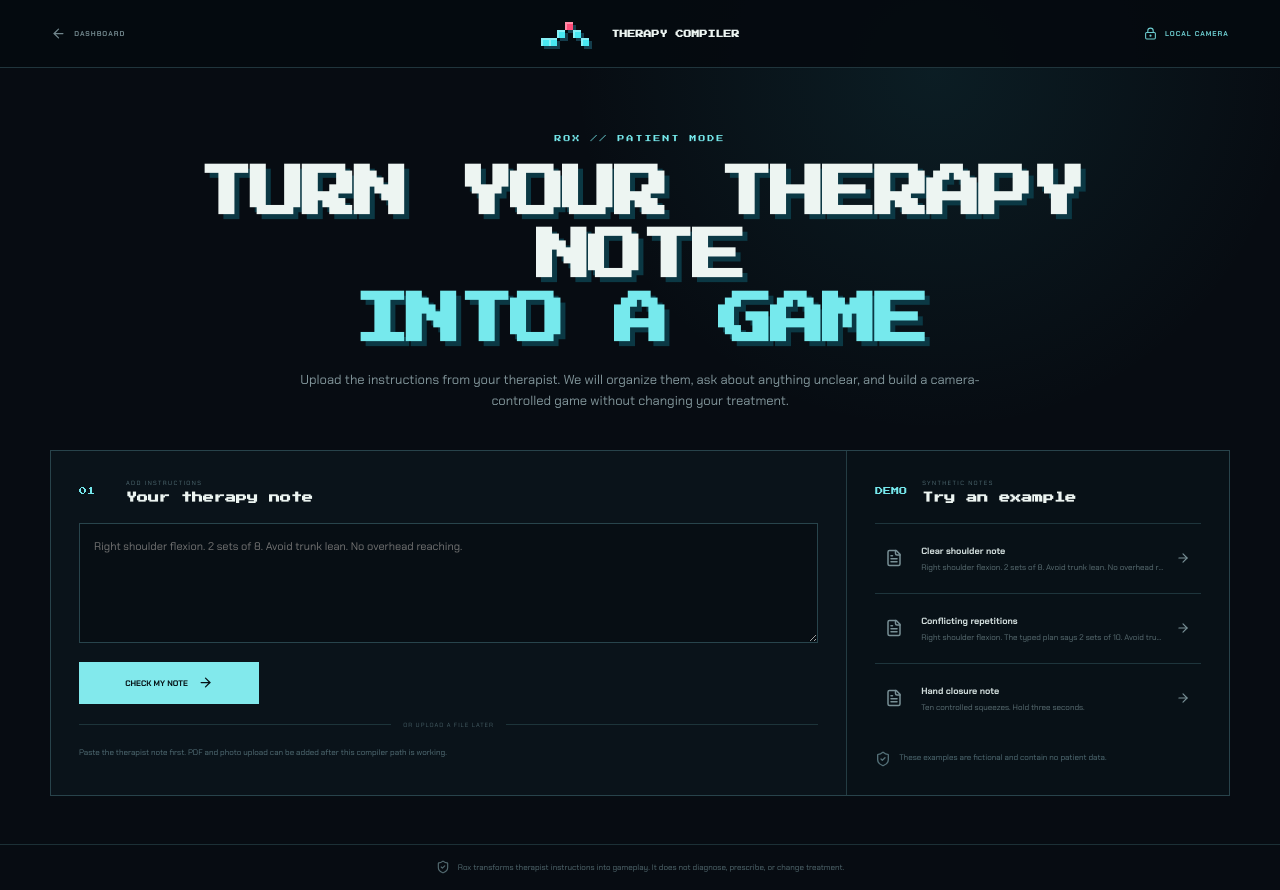
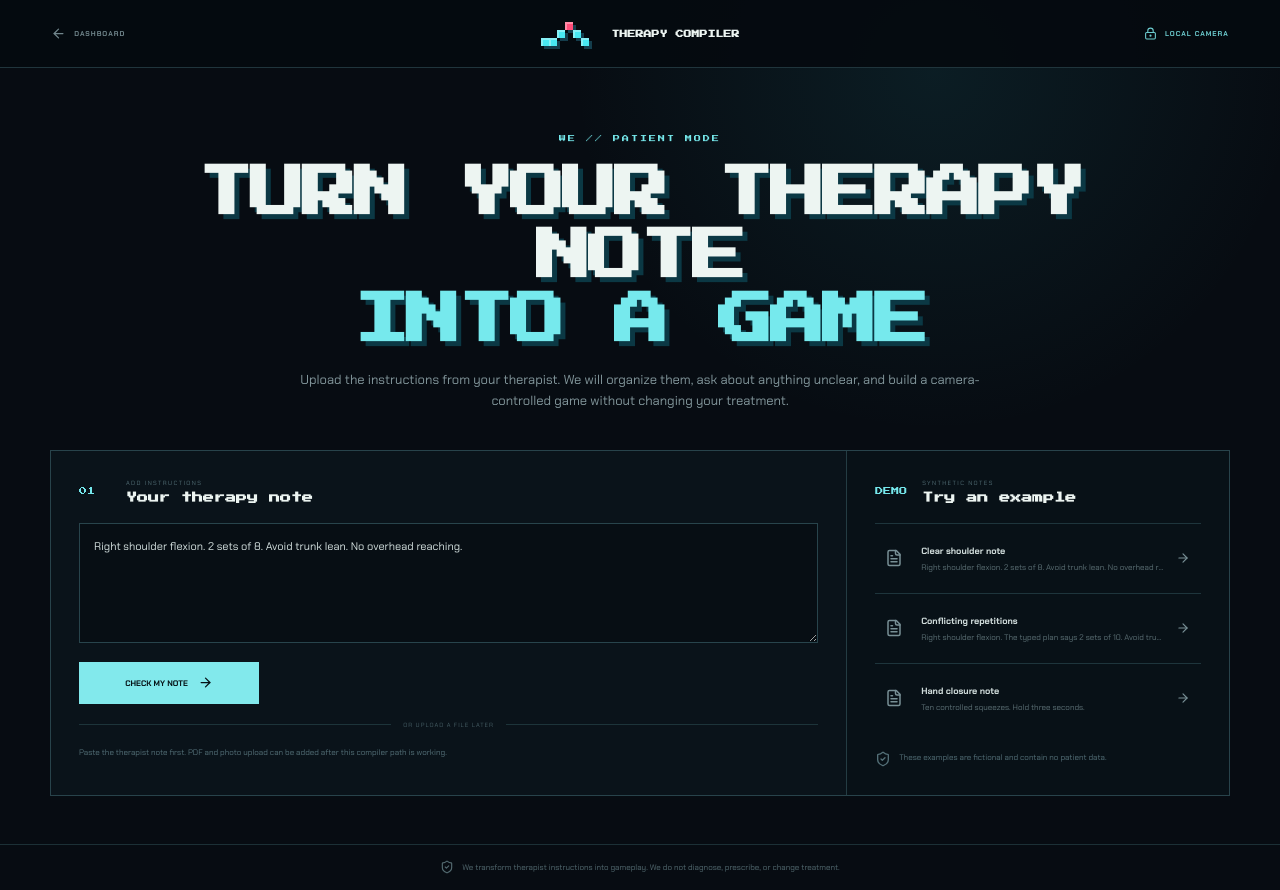
Before and after one commit to apun16/physio, a Next.js app in the folder games/frontend/: page /therapy in a window 1280 px wide. Built offline with nearby package versions, Linux system fonts and the light colour scheme.

Commit message:
Prefill the demo note so Check My Note actually compiles.

```diff
--- a/games/frontend/app/therapy/therapy-compiler.tsx
+++ b/games/frontend/app/therapy/therapy-compiler.tsx
@@ -43,8 +43,8 @@ function displayValue(value: unknown, key: keyof ExercisePlan) {
 
 export default function TherapyCompiler() {
   const router = useRouter();
-  const [text, setText] = useState("");
-  const [source, setSource] = useState({ fileName: "pasted-note.txt", mimeType: "text/plain", note: "Pasted by patient" });
+  const [text, setText] = useState(therapyNoteFixtures[0]?.text ?? "");
+  const [source, setSource] = useState(therapyNoteFixtures[0]?.metadata ?? { fileName: "pasted-note.txt", mimeType: "text/plain", note: "Pasted by patient" });
   const [stage, setStage] = useState<"intake" | "working" | "review">("intake");
   const [progress, setProgress] = useState({ stage: "", progress: 0 });
   const [result, setResult] = useState<Result | null>(null);
@@ -106,8 +106,12 @@ export default function TherapyCompiler() {
 
   function launchGame() {
     if (!result?.gameSpec) return;
-    sessionStorage.setItem("therapy-game-spec", JSON.stringify(result.gameSpec));
-    sessionStorage.setItem("therapy-agent-session", result.sessionId);
+    try {
+      sessionStorage.setItem("therapy-game-spec", JSON.stringify(result.gameSpec));
+      sessionStorage.setItem("therapy-agent-session", result.sessionId);
+    } catch {
+      /* launch still works with the play-page demo spec if storage is blocked */
+    }
     router.push("/therapy/play");
   }
 
@@ -120,7 +124,7 @@ export default function TherapyCompiler() {
       </header>
 
       <section className={styles.hero}>
-        <span>ROX // PATIENT MODE</span>
+        <span>WE // PATIENT MODE</span>
         <h1>TURN YOUR THERAPY NOTE<br /><b>INTO A GAME</b></h1>
         <p>Upload the instructions from your therapist. We will organize them, ask about anything unclear, and build a camera-controlled game without changing your treatment.</p>
       </section>
@@ -153,7 +157,7 @@ export default function TherapyCompiler() {
       {stage === "working" && (
         <section className={styles.working}>
           <div><LoaderCircle size={34} /><i style={{ width: `${Math.round(progress.progress * 100)}%` }} /></div>
-          <span>ROX AGENT IS RUNNING</span>
+          <span>WE ARE READING YOUR NOTE</span>
           <h2>{progress.stage || "Calling compiler tools"}</h2>
           <p>extract_exercise_claims, find_conflicts, validate_plan, then ask_clarification or generate_game_spec. Medical instructions are never filled in by guesswork.</p>
         </section>
@@ -162,7 +166,7 @@ export default function TherapyCompiler() {
       {stage === "review" && result && (
         <section className={styles.review}>
           <div className={styles.reviewTop}>
-            <div className={styles.sectionTitle}><span>02</span><div><small>REVIEW</small><h2>What Rox found</h2></div></div>
+            <div className={styles.sectionTitle}><span>02</span><div><small>REVIEW</small><h2>What we found</h2></div></div>
             <button onClick={() => { setStage("intake"); setResult(null); }}><ArrowLeft size={14} /> USE ANOTHER NOTE</button>
           </div>
 
@@ -190,7 +194,7 @@ export default function TherapyCompiler() {
           {result.plan.status === "needs_clarification" ? (
             <div className={styles.clarification}>
               <AlertTriangle size={23} />
-              <div><span>NEEDS CLARIFICATION</span><h2>{result.plan.clarificationQuestion}</h2><p>Rox will not create a game until the therapist’s instruction is clear.</p></div>
+              <div><span>NEEDS CLARIFICATION</span><h2>{result.plan.clarificationQuestion}</h2><p>We will not create a game until the therapist’s instruction is clear.</p></div>
               <div><input value={answer} onChange={(event) => setAnswer(event.target.value)} onKeyDown={(event) => { if (event.key === "Enter") void answerClarification(); }} placeholder="Type the therapist-provided answer" /><button onClick={() => void answerClarification()}>SUBMIT <ArrowRight size={14} /></button></div>
             </div>
           ) : (
@@ -227,7 +231,7 @@ export default function TherapyCompiler() {
         </section>
       )}
 
-      <footer className={styles.footer}><ShieldCheck size={14} /> Rox transforms therapist instructions into gameplay. It does not diagnose, prescribe, or change treatment.</footer>
+      <footer className={styles.footer}><ShieldCheck size={14} /> We transform therapist instructions into gameplay. We do not diagnose, prescribe, or change treatment.</footer>
     </main>
   );
 }
```
